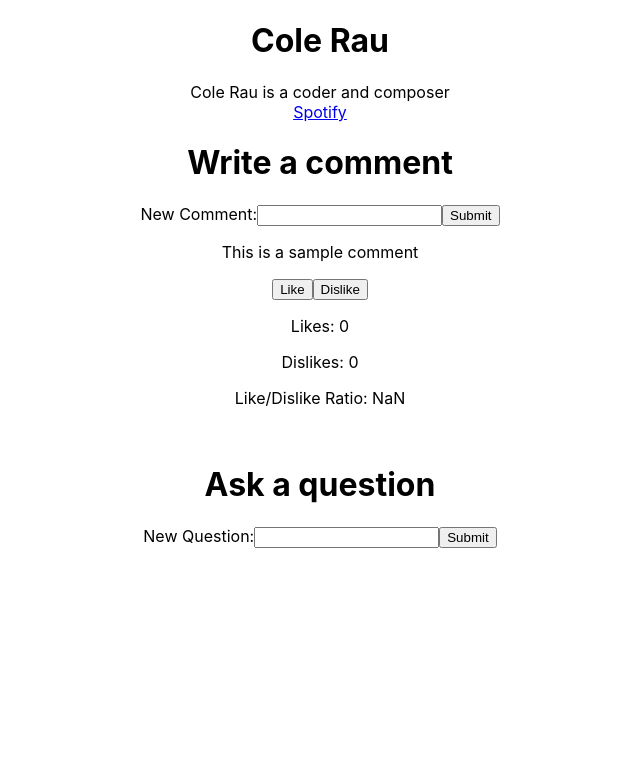
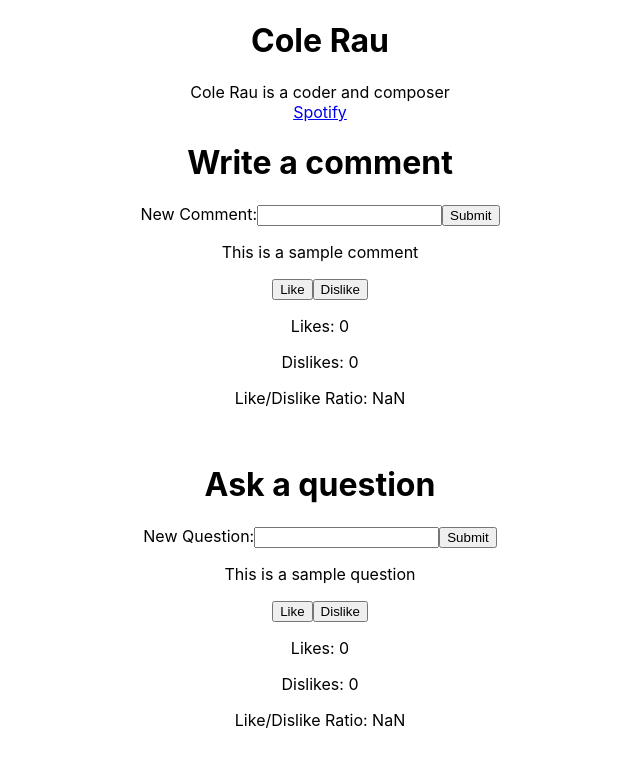
Before and after one commit to colerau/personal-website, a React (Create React App) app: page / in a window 1280 px wide. Shown: the top 766 px of the page, without its empty margins (320-960 px from the left). Built offline with nearby package versions, Linux system fonts and the light colour scheme.

Commit message:
reused Like component

```diff
--- a/src/App.js
+++ b/src/App.js
@@ -17,6 +17,8 @@ const App = () => {
       <Like />
       <br />
       <QuestionForm />
+      <p>This is a sample question</p>
+      <Like />
     </div>
   );
 }
```
Also changed, not shown: 1 other file (tests, documents, lock files or other folders).
